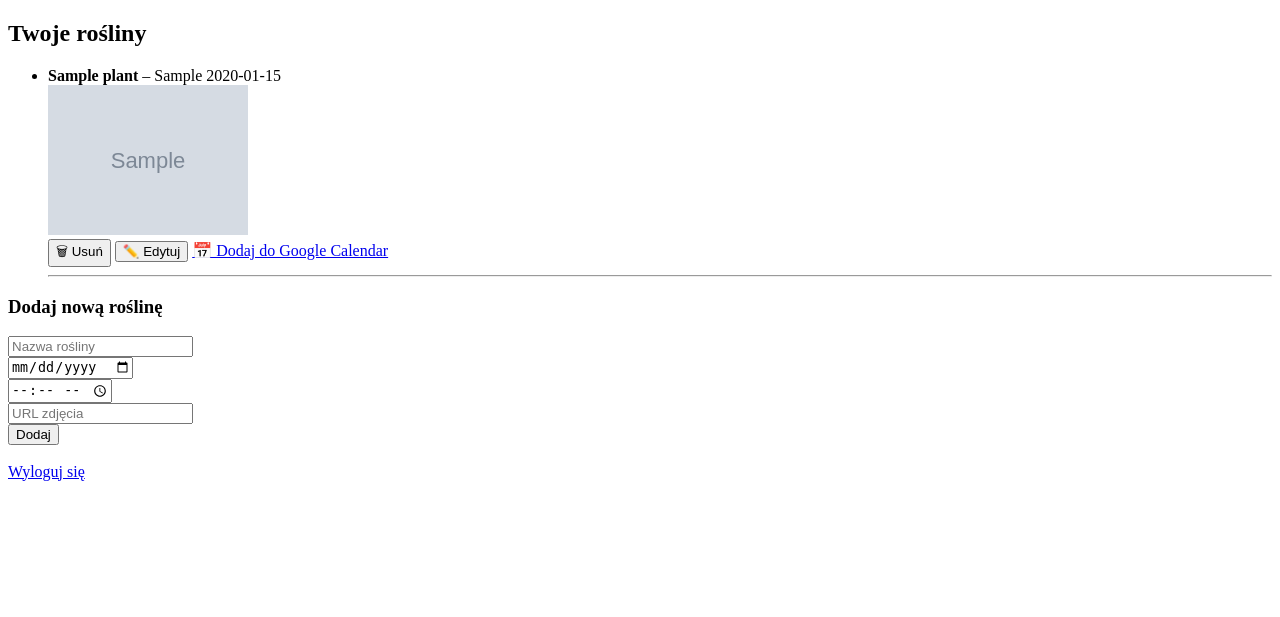
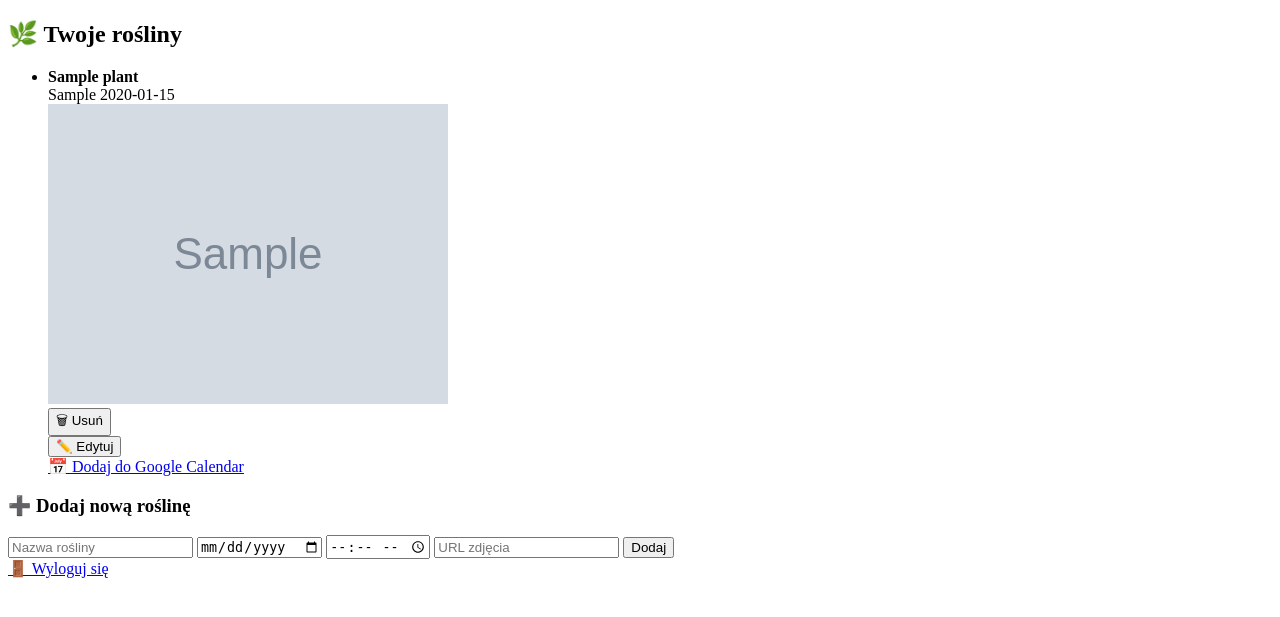
Before and after one commit to tomala431/rosliny, a Flask app: page /dashboard in a window 1280 px wide. Shown: the top 617 px of the page. Run offline with Flask 3, Linux system fonts and the light colour scheme; the visitor is signed in with stand-in values (Sample User, id 1); tables that the repository leaves empty hold one stand-in row (values such as "Sample post"); grey boxes marked "Sample" are stand-in pictures.

Commit message:
Update dashboard.html

```diff
--- a/templates/dashboard.html
+++ b/templates/dashboard.html
@@ -5,43 +5,46 @@
     <title>Panel</title>
 </head>
 <body>
-    <h2>Twoje rośliny</h2>
+    <div class="container">
+        <h2>🌿 Twoje rośliny</h2>
 
         <ul>
             {% for plant in plants %}
-            <li>
-                <strong>{{ plant.name }}</strong> – {{ plant.watering_day }} {{ plant.watering_time }}<br>
+                <li class="plant-card">
+                    <strong>{{ plant.name }}</strong><br>
+                    <span class="watering-time">{{ plant.watering_day }} {{ plant.watering_time }}</span><br>
 
                     {% if plant.photo_url %}
-                    <img src="{{ plant.photo_url }}" alt="Zdjęcie rośliny" width="200"><br>
+                        <img src="{{ plant.photo_url }}" alt="Zdjęcie rośliny" class="plant-photo"><br>
                     {% endif %}
 
-                <form method="POST" action="/delete_plant/{{ plant.id }}" style="display:inline;">
-                    <button type="submit">🗑 Usuń</button>
+                    <div class="actions">
+                        <form method="POST" action="/delete_plant/{{ plant.id }}">
+                            <button type="submit" class="btn delete">🗑 Usuń</button>
                         </form>
 
-                <form method="GET" action="/edit_plant/{{ plant.id }}" style="display:inline;">
-                    <button type="submit">✏️ Edytuj</button>
+                        <form method="GET" action="/edit_plant/{{ plant.id }}">
+                            <button type="submit" class="btn edit">✏️ Edytuj</button>
                         </form>
-                <a href="https://www.google.com/calendar/render?action=TEMPLATE&text=Podlewanie+rośliny&dates=20250601T100000Z/20250601T103000Z&details=Nie+zapomnij+podlać+rośliny+{{ plant.name }}&location=&sf=true&output=xml" target="_blank">
+
+                        <a class="btn calendar" href="https://www.google.com/calendar/render?action=TEMPLATE&text=Podlewanie+{{ plant.name }}&dates=20250601T100000Z/20250601T103000Z&details=Nie+zapomnij+podlać+{{ plant.name }}&sf=true&output=xml" target="_blank">
                             📅 Dodaj do Google Calendar
                         </a>
-
+                    </div>
                 </li>
-            <hr>
             {% endfor %}
         </ul>
 
-    <h3>Dodaj nową roślinę</h3>
-    <form method="POST" action="/add_plant">
-        <input name="name" placeholder="Nazwa rośliny"><br>
-        <input type="date" name="watering_day" placeholder="Dzień podlewania"><br>
-        <input type="time" name="watering_time" placeholder="Godzina podlewania"><br>
-        <input name="photo_url" placeholder="URL zdjęcia"><br>
-        <button type="submit">Dodaj</button>
+        <h3>➕ Dodaj nową roślinę</h3>
+        <form method="POST" action="/add_plant" class="add-form">
+            <input name="name" placeholder="Nazwa rośliny">
+            <input type="date" name="watering_day">
+            <input type="time" name="watering_time">
+            <input name="photo_url" placeholder="URL zdjęcia">
+            <button type="submit" class="btn add">Dodaj</button>
         </form>
 
-    <br>
-    <a href="/logout">Wyloguj się</a>
+        <a href="/logout" class="logout-link">🚪 Wyloguj się</a>
+    </div>
 </body>
 </html>
```
Lines whose indentation alone changed are shown as unchanged.
